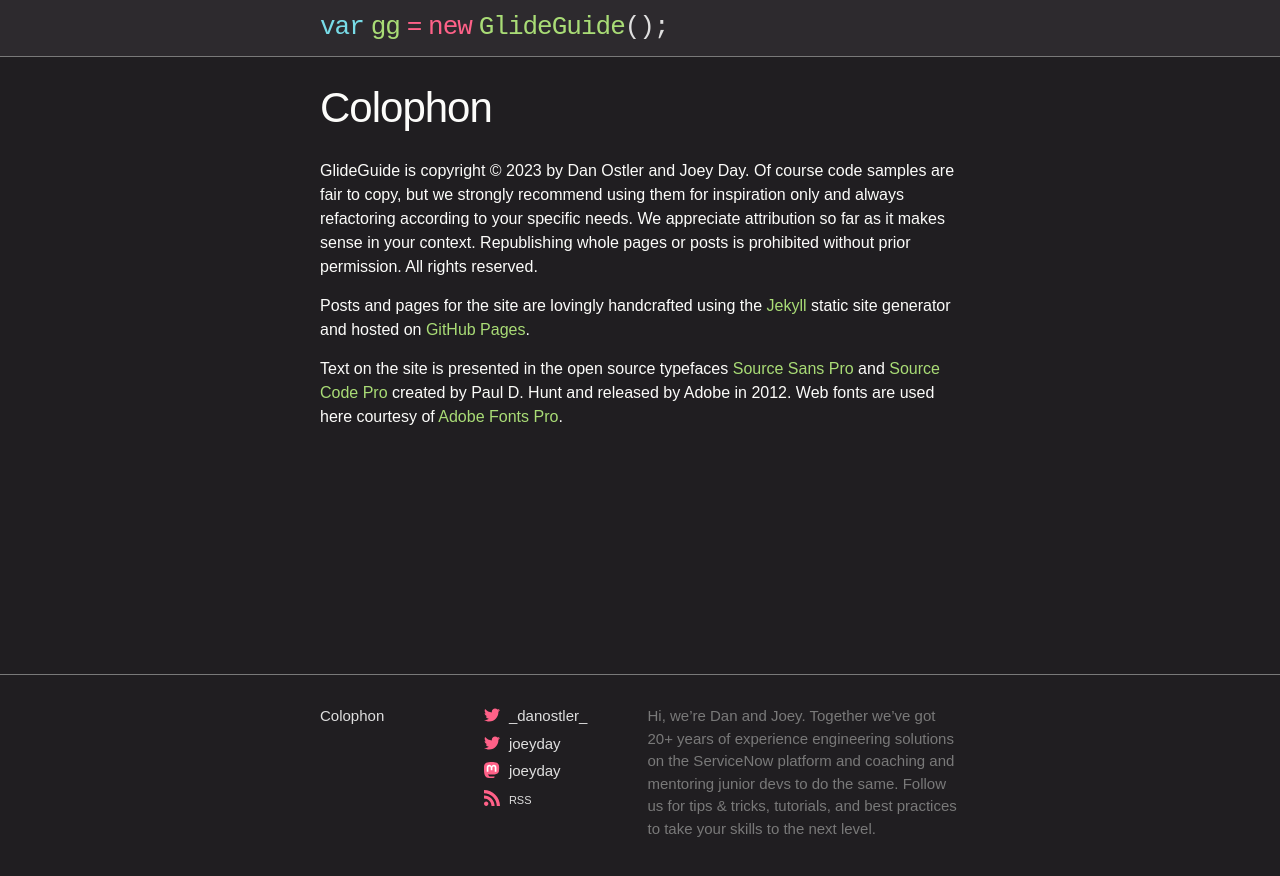
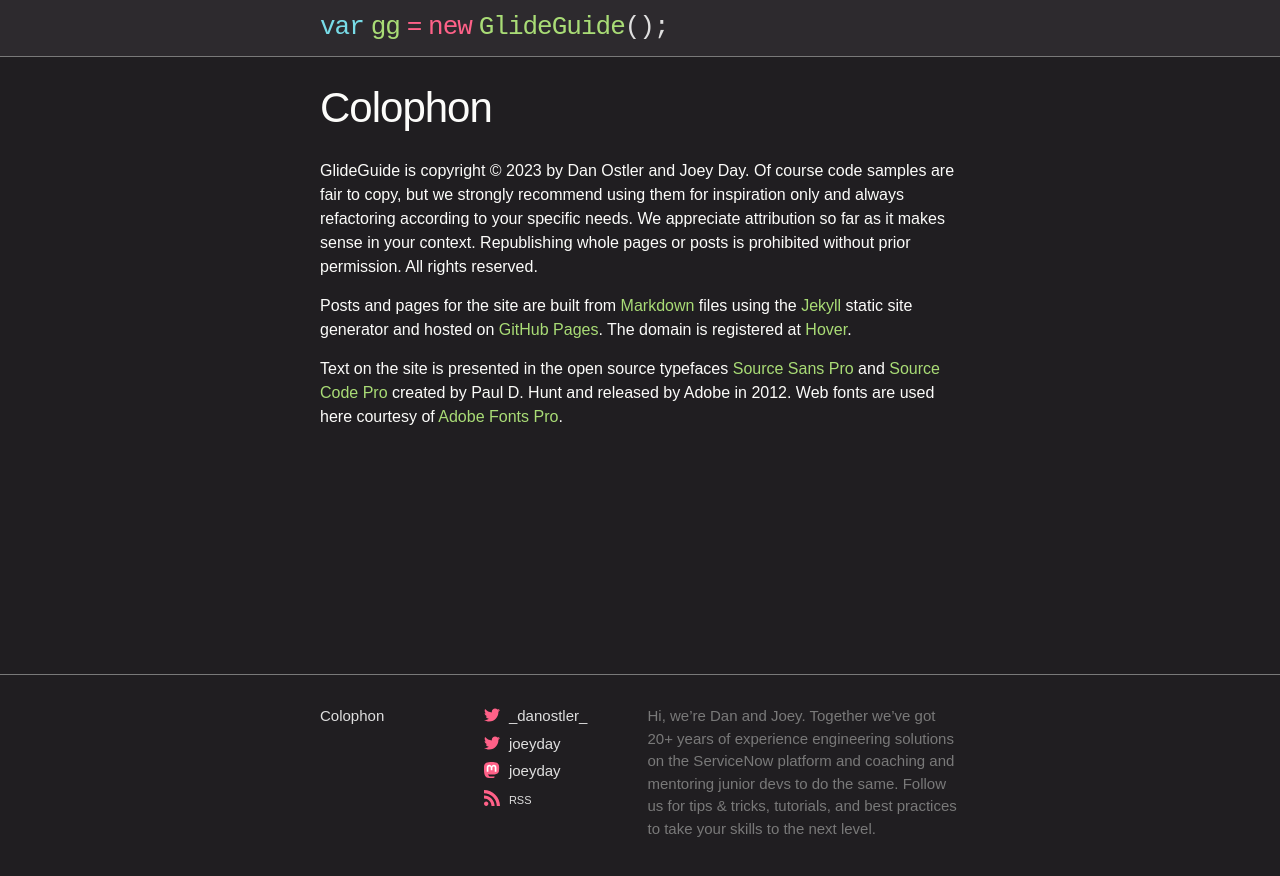
Before and after one commit to joeyday/glideguide.blog, a Jekyll site: the page built from _pages/colophon.md, in a window 1280 px wide. Shown: the top 876 px of the page. Built offline with Jekyll 4.4.1, drawn with Linux system fonts in a browser that asks for light colours; some web fonts are replaced.

Commit message:
colophon

```diff
--- a/_pages/colophon.md
+++ b/_pages/colophon.md
@@ -8,6 +8,6 @@ permalink: /colophon/
 
 GlideGuide is copyright &copy; 2023{% unless year == '23' %}–{{ year }}{% endunless %} by Dan Ostler and Joey Day. Of course code samples are fair to copy, but we strongly recommend using them for inspiration only and always refactoring according to your specific needs. We appreciate attribution so far as it makes sense in your context. Republishing whole pages or posts is prohibited without prior permission. All rights reserved.
 
-Posts and pages for the site are lovingly handcrafted using the [Jekyll](https://jekyllrb.com/) static site generator and hosted on [GitHub Pages](https://pages.github.com/).
+Posts and pages for the site are built from [Markdown](https://daringfireball.net/projects/markdown/) files using the [Jekyll](https://jekyllrb.com/) static site generator and hosted on [GitHub Pages](https://pages.github.com/). The domain is registered at [Hover](https://hover.com).
 
 Text on the site is presented in the open source typefaces [Source Sans Pro](https://en.wikipedia.org/wiki/Source_Sans) and [Source Code Pro](https://en.wikipedia.org/wiki/Source_Code_Pro) created by Paul D. Hunt and released by Adobe in 2012. Web fonts are used here courtesy of [Adobe Fonts Pro](https://fonts.adobe.com/).
```
